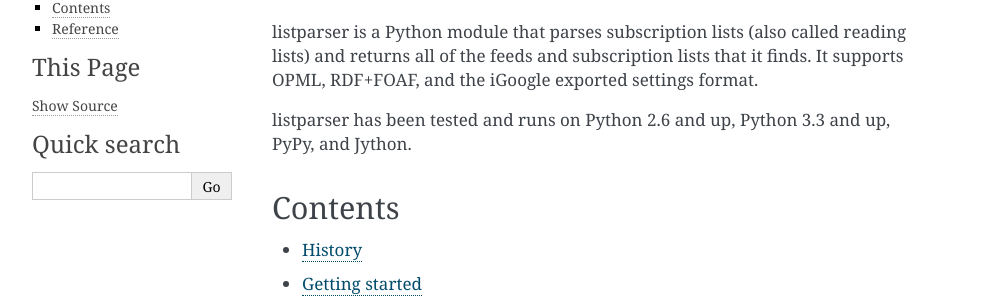
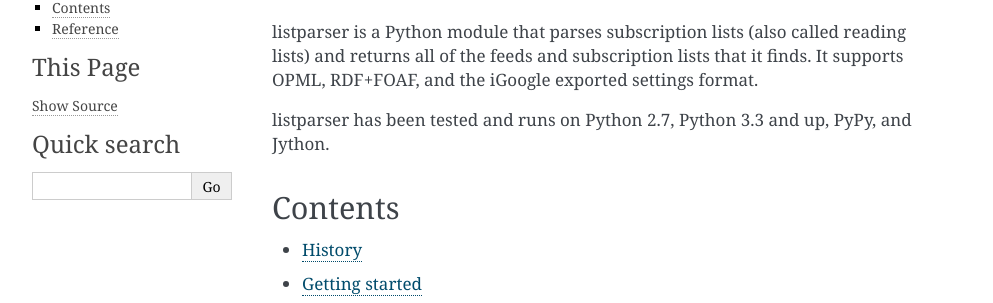
Before and after one commit to kurtmckee/listparser, a Sphinx documentation site: the page built from docs/index.rst, in a window 1280 px wide. Shown: the part 139-442 px from the top of the page, without its empty margins (148-1141 px from the left). Built offline with Sphinx 7.4.7, drawn with Linux system fonts in a browser that asks for light colours.

Commit message:
Drop Python 2.6 support

```diff
--- a/README.rst
+++ b/README.rst
@@ -4,7 +4,7 @@ What is listparser?
 listparser is a Python module that parses subscription lists (also called
 reading lists) and returns all of the feeds and subscription lists that it
 finds. It supports OPML, RDF+FOAF, and the iGoogle exported settings format,
-and runs in Python 2.6 and up, Python 3.3 and up, PyPy, and Jython.
+and runs in Python 2.7, Python 3.3 and up, PyPy, and Jython.
 
 listparser is licensed under the terms of the GNU Lesser General Public License
 version 3 or higher.
--- a/docs/history.rst
+++ b/docs/history.rst
@@ -9,7 +9,7 @@ Unreleased changes
     * Use tox to automate testing across multiple interpreters and versions
     * Drop support for IronPython for lack of ipy XML parsers
     * Migrate to pytest for unit testing (affects Python version support)
-    * Drop support for Python 2.4, 2.5, 3.0, 3.1, and 3.2
+    * Drop support for Python 2.4, 2.5, 2.6, 3.0, 3.1, and 3.2
     * Add support for Python 3.6
 
 
--- a/docs/index.rst
+++ b/docs/index.rst
@@ -6,8 +6,8 @@ called reading lists) and returns all of the feeds and subscription
 lists that it finds. It supports OPML, RDF+FOAF, and the iGoogle
 exported settings format.
 
-listparser has been tested and runs on Python 2.6 and up, Python 3.3
-and up, PyPy, and Jython.
+listparser has been tested and runs on Python 2.7, Python 3.3 and up,
+PyPy, and Jython.
 
 Contents
 --------
--- a/setup.py
+++ b/setup.py
@@ -19,6 +19,7 @@ setup(
     url='https://github.com/kurtmckee/listparser',
     packages=['listparser'],
     install_requires=[
+        'requests',
         'six',
     ],
     classifiers=[
@@ -28,12 +29,12 @@ setup(
         'Programming Language :: Java',
         'Programming Language :: Python',
         'Programming Language :: Python :: 2',
-        'Programming Language :: Python :: 2.6',
         'Programming Language :: Python :: 2.7',
         'Programming Language :: Python :: 3',
         'Programming Language :: Python :: 3.3',
         'Programming Language :: Python :: 3.4',
         'Programming Language :: Python :: 3.5',
+        'Programming Language :: Python :: 3.6',
         'Programming Language :: Python :: Implementation :: CPython',
         'Programming Language :: Python :: Implementation :: Jython',
         'Programming Language :: Python :: Implementation :: PyPy',
```
Also changed, not shown: 1 other file.
